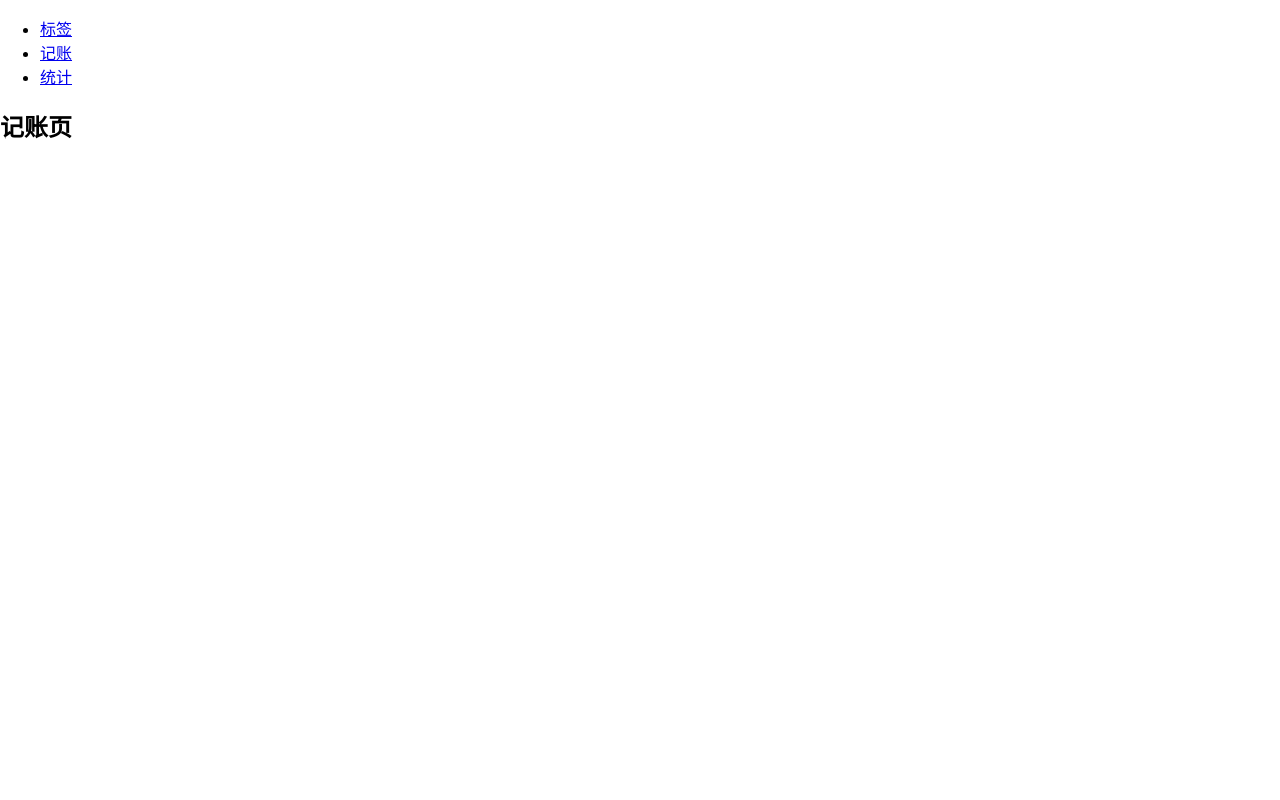
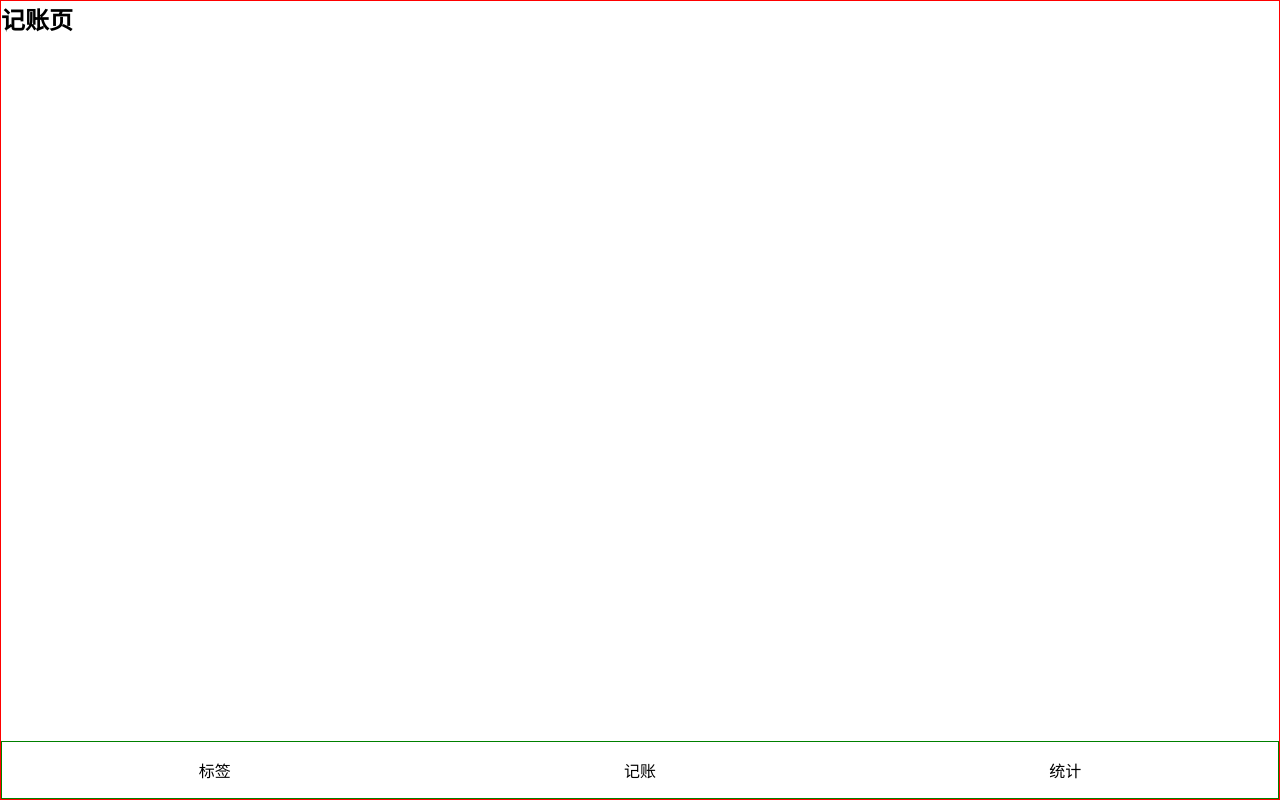
Before and after one commit to mzhaonanq/moneylog-react-2, a React (Create React App) app: page /#/money in a window 1280 px wide. Built offline with nearby package versions, Linux system fonts and the light colour scheme.

Commit message:
基本完成导航栏布局

```diff
--- a/src/App.tsx
+++ b/src/App.tsx
@@ -1,23 +1,35 @@
 import React from 'react';
 import {HashRouter as Router, Link, Redirect, Route, Switch, useLocation} from 'react-router-dom';
+import styled from 'styled-components';
+
+const Wrapper = styled.div`
+display:flex;
+  height: 100vh;
+  flex-direction: column;
+  border:1px solid red;
+`
+const Main = styled.main`
+flex-grow: 1;
+`
+
+const Nav = styled.nav`
+        border:1px solid green;
+>ul{
+  display:flex;
+  >li{
+    width: 33.33%;
+    text-align: center;
+    padding: 16px;
+  }
+}
+
+`
 
 export default function App() {
   return (
     <Router>
-      <div>
-        <nav>
-          <ul>
-            <li>
-              <Link to="/tags">标签</Link>
-            </li>
-            <li>
-              <Link to="/money">记账</Link>
-            </li>
-            <li>
-              <Link to="/statistics">统计</Link>
-            </li>
-          </ul>
-        </nav>
+      <Wrapper>
+        <Main>
         <Switch>
           <Route exact path="/">
             <Redirect to="/money"/>
@@ -35,7 +47,21 @@
             <NoMatch/>
           </Route>
         </Switch>
-      </div>
+        </Main>
+        <Nav>
+          <ul>
+            <li>
+              <Link to="/tags">标签</Link>
+            </li>
+            <li>
+              <Link to="/money">记账</Link>
+            </li>
+            <li>
+              <Link to="/statistics">统计</Link>
+            </li>
+          </ul>
+        </Nav>
+      </Wrapper>
     </Router>
   );
 }
--- a/src/index.scss
+++ b/src/index.scss
@@ -1,15 +1,40 @@
 @import-normalize;
 
+* {
+  box-sizing: border-box;
+}
+
+*::after {
+  box-sizing: border-box;
+}
+
+*::before {
+  box-sizing: border-box;
+}
+
+* {
+  padding: 0;
+  margin: 0;
+}
+
+ul, ol {
+  list-style: none;
+}
+
+a {
+  text-decoration: none;
+  color: inherit;
+}
+
 body {
-  margin: 0;
   font-family: -apple-system, BlinkMacSystemFont, 'Segoe UI', 'Roboto', 'Oxygen',
-    'Ubuntu', 'Cantarell', 'Fira Sans', 'Droid Sans', 'Helvetica Neue',
-    sans-serif;
+  'Ubuntu', 'Cantarell', 'Fira Sans', 'Droid Sans', 'Helvetica Neue',
+  sans-serif;
   -webkit-font-smoothing: antialiased;
   -moz-osx-font-smoothing: grayscale;
 }
 
 code {
   font-family: source-code-pro, Menlo, Monaco, Consolas, 'Courier New',
-    monospace;
+  monospace;
 }
```
Also changed, not shown: 1 other file (tests, documents, lock files or other folders).
